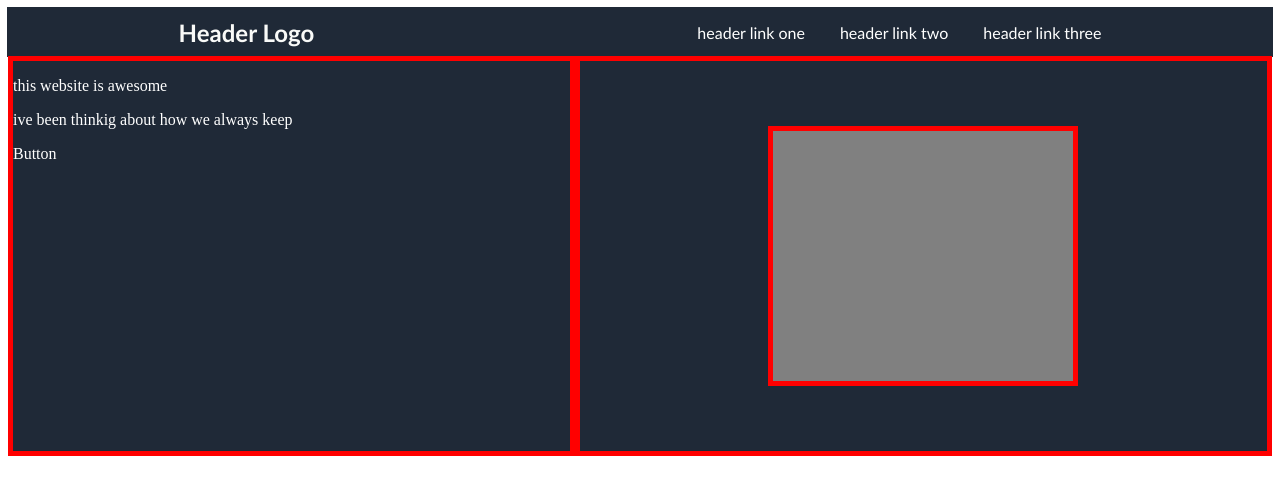
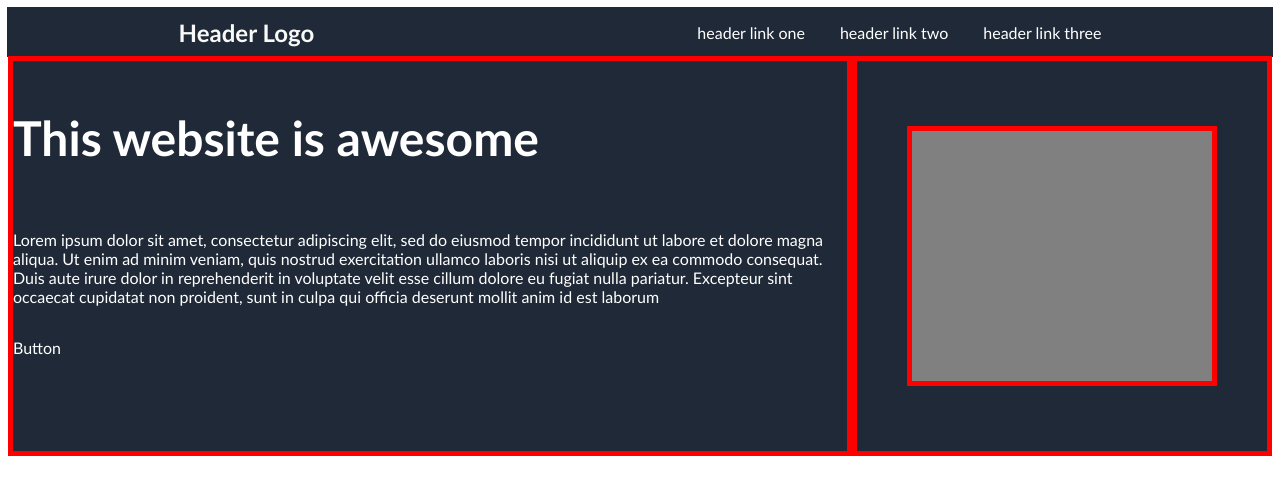
Before and after one commit to caspianX51/TOP_LandingPage, a plain HTML site: page index.html in a window 1280 px wide. Drawn offline with Linux system fonts and the light colour scheme.

Commit message:
Prettier

```diff
--- a/css/style.css
+++ b/css/style.css
@@ -12,30 +12,33 @@ div{
     padding: 0;
 } */
 
-.header{
+body {
+  font-family: "Trebuchet MS", sans-serif;
+}
+
+.header {
   box-sizing: border-box;
   display: flex;
   background-color: #1f2937;
   color: white;
   margin: -1px;
-    font-family: 'Trebuchet MS', sans-serif;
   height: 50px;
 }
 
 .headerlogo,
-.header-links{
+.header-links {
   display: flex;
   flex-grow: 1;
   align-items: center;
   justify-content: center;
 }
 
-.headerlogo{
+.headerlogo {
   font-size: 24px;
-    color: #F9FAF8;
-    font-weight:bolder;
+  color: #f9faf8;
+  font-weight: bolder;
 }
-.header-links{
+.header-links {
   gap: 35px;
   list-style-type: none;
 }
@@ -44,13 +47,13 @@ div{
   text-align: center;
 }
 
-.header-links > a{
+.header-links > a {
   text-decoration: none;
 }
 
 /* SECOND FLEX */
 
-.description{
+.description {
   display: flex;
   height: 400px;
   background-color: #1f2937;
@@ -58,21 +61,31 @@ div{
 }
 
 .descriptionright,
-.descriptionleft{
+.descriptionleft {
   border: red solid 5px;
   flex-grow: 1;
 }
 
-.descriptionright{
+.descriptionright {
   display: flex;
   align-items: center;
   justify-content: center;
+  flex-shrink: 0;
 }
 
-.placeholder{
+.placeholder {
   border: red solid 5px;
   background-color: gray;
   width: 300px;
   height: 250px;
   margin: 50px;
 }
+.descriptionleft{
+    display: flex;
+    flex-direction: column;
+    flex-wrap: wrap;
+}
+#hmtext {
+  font-size: 48px;
+  font-weight: bold;
+}
--- a/index.html
+++ b/index.html
@@ -1,11 +1,10 @@
 <!DOCTYPE html>
 <html lang="en">
-
   <head>
-    <meta charset="UTF-8">
-    <link rel="stylesheet" href="css/style.css">
-    <meta http-equiv="X-UA-Compatible" content="IE=edge">
-    <meta name="viewport" content="width=device-width, initial-scale=1.0">
+    <meta charset="UTF-8" />
+    <link rel="stylesheet" href="css/style.css" />
+    <meta http-equiv="X-UA-Compatible" content="IE=edge" />
+    <meta name="viewport" content="width=device-width, initial-scale=1.0" />
     <title>Awesome</title>
   </head>
 
@@ -20,13 +19,20 @@
     </div>
     <div class="description">
       <div class="descriptionleft">
-            <p class="HMtext">this website is awesome</p>
-            <p>ive been thinkig about how we always keep</p>
-            <p>Button</p>
+        <p id="hmtext">This website is awesome</p>
+        <p id="htext">
+          Lorem ipsum dolor sit amet, consectetur adipiscing elit, sed do
+          eiusmod tempor incididunt ut labore et dolore magna aliqua. Ut enim ad
+          minim veniam, quis nostrud exercitation ullamco laboris nisi ut
+          aliquip ex ea commodo consequat. Duis aute irure dolor in
+          reprehenderit in voluptate velit esse cillum dolore eu fugiat nulla
+          pariatur. Excepteur sint occaecat cupidatat non proident, sunt in
+          culpa qui officia deserunt mollit anim id est laborum
+        </p>
+        <p id="hutton">Button</p>
       </div>
       <div class="descriptionright">
-            <div class="placeholder">
-            </div>
+        <div class="placeholder"></div>
       </div>
     </div>
 
@@ -36,9 +42,6 @@
 
     <div class="signup"></div>
 
-    <div class=footer></div>
-
-
+    <div class="footer"></div>
   </body>
-
 </html>
```
Lines whose indentation alone changed are shown as unchanged.
